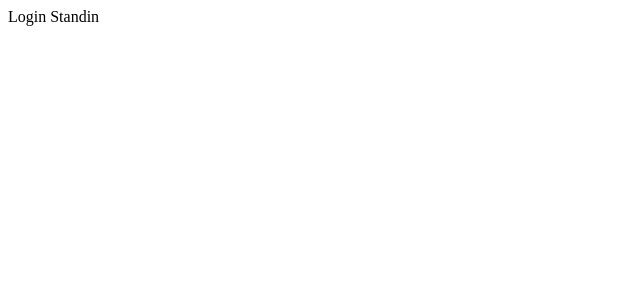
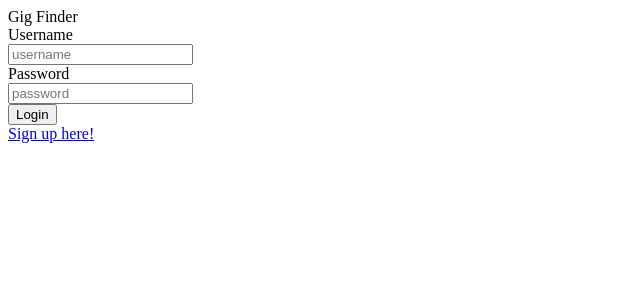
Before and after one commit to team-pink-fairy-armadillo61/band-former-gig-finder, a React app: page /login in a window 1280 px wide. Shown: the top 300 px of the page, without its empty margins (0-640 px from the left). Built offline with nearby package versions, Linux system fonts and the light colour scheme.

Commit message:
Added login and logout components

```diff
--- a/src/client/App.jsx
+++ b/src/client/App.jsx
@@ -9,6 +9,7 @@ import {
 import Profile from './routes/Profile.jsx';
 import Login from './routes/Login.jsx';
 import Logout from './routes/Logout.jsx';
+import Signup from './routes/Signup.jsx';
 import NotFound from './routes/NotFound.jsx';
 import Feed from './routes/Feed.jsx';
 import Group from './routes/Group.jsx';
@@ -27,6 +28,10 @@ const router = createBrowserRouter([
   {
     path: "/logout",
     element: <Logout />,
+  },
+  {
+    path: "/signup",
+    element: <Signup />,
   },
   {
     path: "/user/:userID",
--- a/src/client/index.js
+++ b/src/client/index.js
@@ -3,6 +3,6 @@ import { render } from  'react-dom';
 import App from './App.jsx';
 
 render(
-    <App />,
-    document.getElementById('root')
-)
+  <App />,
+  document.getElementById('root')
+);
--- a/src/client/routes/Login.jsx
+++ b/src/client/routes/Login.jsx
@@ -1,11 +1,31 @@
 import React from 'react';
+import { Link } from 'react-router-dom';
 
 const Login = props => {
 
 
 
   return (
-    <div>Login Standin</div>
+    <div className='wrap-container'>
+      <header id='login-title'>Gig Finder</header>
+
+      <div className='inner'>
+        <form>
+          <label htmlFor='username'>Username</label><br />
+          <input type='username' placeholder='username' required></input><br />
+
+          <label htmlFor='password'>Password</label><br />
+          <input type='password' placeholder='password' required></input><br />
+
+          <button type='submit'>Login</button>
+        </form>
+
+        <div>
+          <Link to='/signup'>Sign up here!</Link>
+        </div>
+      </div>
+
+    </div>
   );
 };
 
--- a/src/client/routes/Logout.jsx
+++ b/src/client/routes/Logout.jsx
@@ -1,11 +1,28 @@
 import React from 'react';
+// import { redirect } from 'react-router-dom';
+import { Link } from 'react-router-dom';
+
 
 const Logout = props => {
 
+  // const loader = async () => {
+  //   const user = await getUser();
+  //   if (!user) {
+  //     return redirect("/login");
+  //   }
+  //   return null;
+  // };
 
 
   return (
-    <div>Logout Standin</div>
+    <div className='wrap-container'>
+      <header id='logout-title'>You Are Logged Out!</header>
+
+      <div className='inner'>
+        <Link to='/login'>Login</Link>
+      </div>
+
+    </div>
   );
 };
 
--- a/src/client/routes/Profile.jsx
+++ b/src/client/routes/Profile.jsx
@@ -1,4 +1,4 @@
-import React, { useState } from "react";
+import React, { useState } from 'react';
 // import { useSelector, useDispatch } from "react-redux";
 // import { createPost } from '';
 
@@ -33,36 +33,36 @@ const Profile = props => {
   const [userData, setData] = useState(initialData);
 
   return (
-    <div className="prof-container">
+    <div className='wrap-container'>
       <div>
-        <button id="feedButton">house icon</button>
+        <button id='feedButton'>house icon</button>
       </div>
-      <div className="prof-inner">
-        {/* <img src={ props.photo } alt="profile photo" /> */}
-        <h1 className="username">{ userData.userName }</h1>
+      <div className='inner'>
+        {/* <img src={ props.photo } alt='profile photo' /> */}
+        <h1 className='username'>{ userData.userName }</h1>
         {/* basic info goes here */}
-        <div className="basics">
+        <div className='basics'>
           Name: { userData.name }<br />
           Location: { userData.location }<br />
           Contact Email: { userData.email }<br />
           Bio: { userData.short_bio }<br />
         </div>
         {/* extra info (instruments, music, etc) goes here */}
-        <div className="extra">
+        <div className='extra'>
           Instrument: { userData.instrumentation.join(', ') }<br />
           Available: { userData.availability }<br />
         </div>
         {/* embedded content + social media? */}
-        <div className="embedded-content">
+        <div className='embedded-content'>
           Social Media: { userData.socialmedia_link }<br />
           {/* <video src={ userData.videoURL } /> */}
-          <iframe width="560" height="315" src={ userData.videoURL } title="YouTube video player" frameborder="0" allow="accelerometer; autoplay; clipboard-write; encrypted-media; gyroscope; picture-in-picture; web-share" allowfullscreen></iframe>
+          <iframe width='560' height='315' src={ userData.videoURL } title='YouTube video player' frameBorder='0' allow='accelerometer; autoplay; clipboard-write; encrypted-media; gyroscope; picture-in-picture; web-share' allowfullscreen></iframe>
         </div>
-        <button id="logout">logout</button>
-        {/* <button id="make-post" onClick={ clicker }>make post</button> */}
+        <button id='logout'>logout</button>
+        {/* <button id='make-post' onClick={ clicker }>make post</button> */}
       </div>
     </div>
-  )
+  );
 };
 
 
--- /dev/null
+++ b/src/client/routes/Signup.jsx
@@ -0,0 +1,14 @@
+import React from 'react';
+
+const Signup = props => {
+
+
+
+  return (
+    <div>Signup Standin</div>
+  );
+};
+
+
+
+export default Signup;
```
